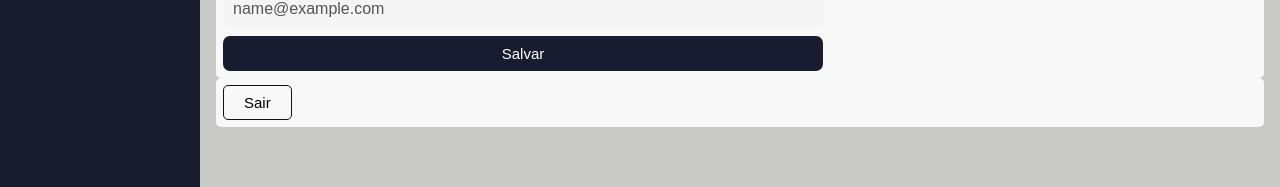
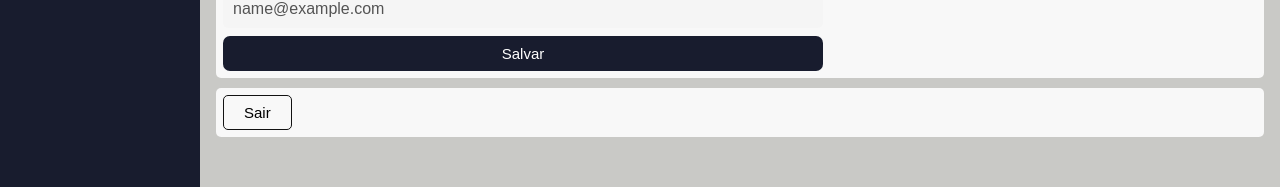
Before and after one commit to NiloSC/Sistema_Chamado, a React (Create React App) app: page /profile in a window 1280 px wide. Shown: the part 530-717 px from the top of the page. Built offline with nearby package versions, Linux system fonts and the light colour scheme; no server answers; sample sign-in values are in the browser's storage.

Commit message:
Pagina Profile ajustado

```diff
--- a/src/pages/Profile/profile.css
+++ b/src/pages/Profile/profile.css
@@ -4,6 +4,7 @@
     border-radius: 5px;
     padding: 07px;
     align-items: center;
+    margin-bottom: 10px;
 }
 .label-avatar{
     width: 280px;
@@ -61,6 +62,7 @@
     border: 1px solid#121212;
     border-radius: 5px;
     font-size: 15px;
-
-
+    display: flex;
+    justify-content: center;
+    align-items: center;
 }
```
